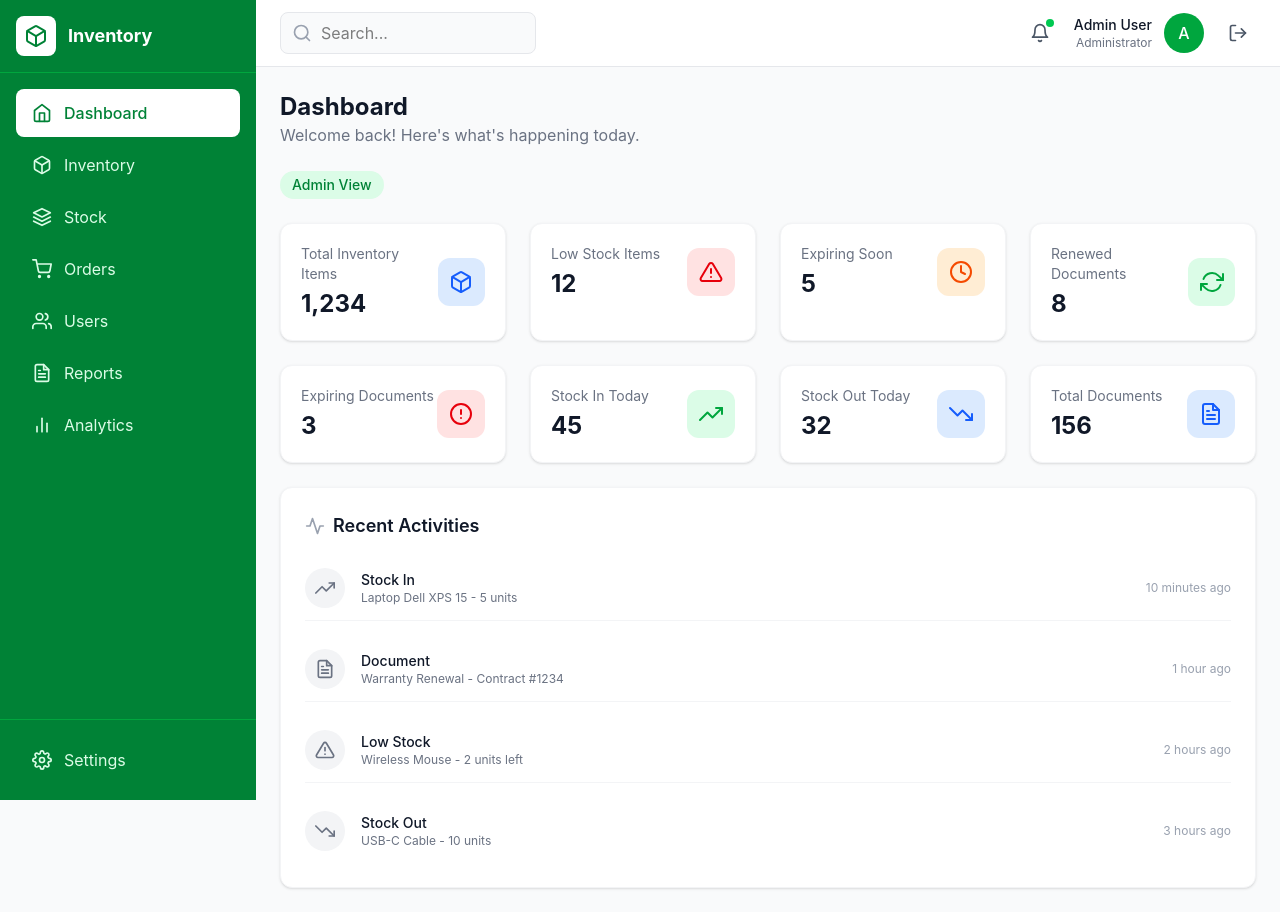
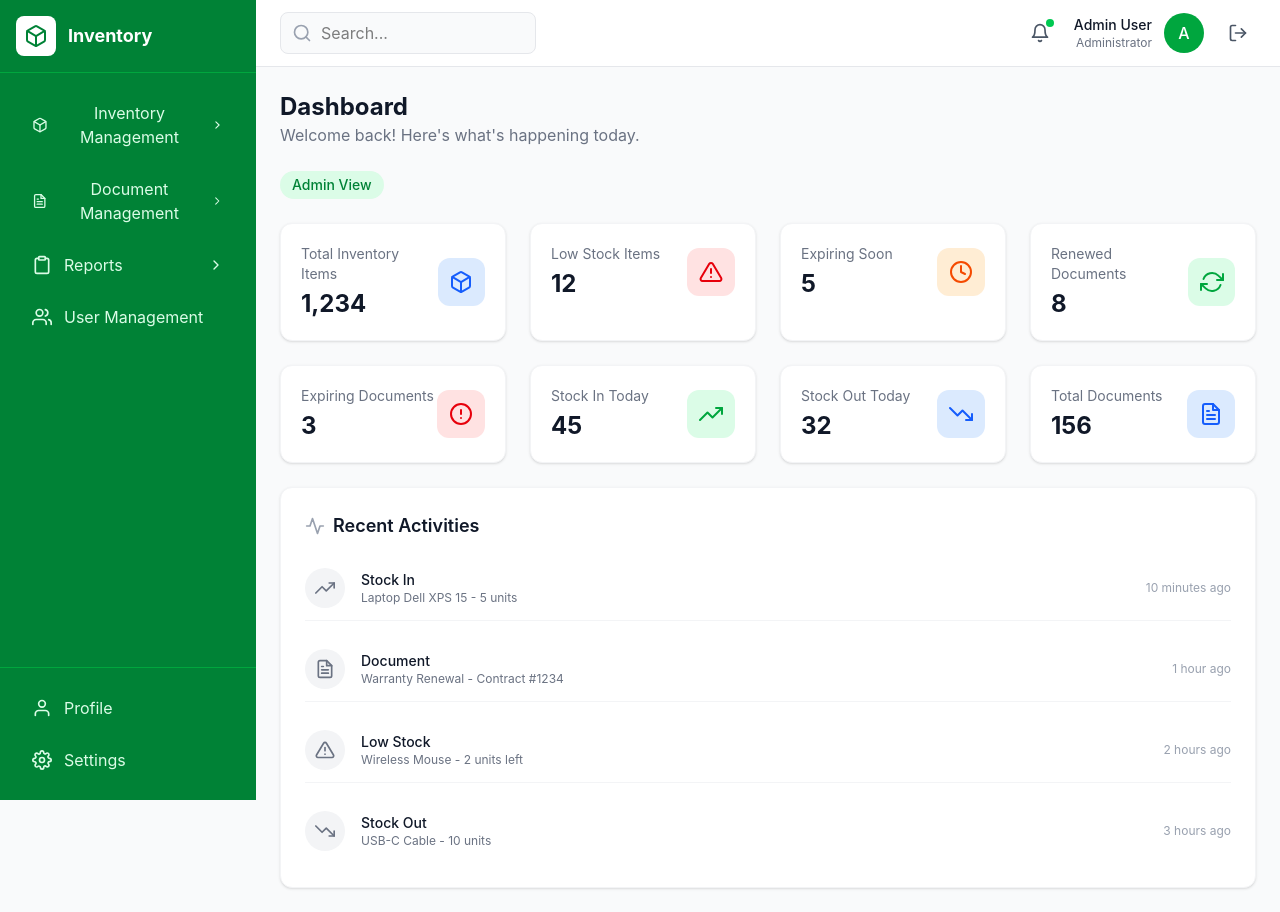
Before and after one commit to Bigboss619/inventory-system, a React app in the folder frontend/: page /dashboard in a window 1280 px wide. Built offline with nearby package versions, Linux system fonts and the light colour scheme; the HTML template or start-up script is replaced by a standard one.

Commit message:
feat: implement collapsible menu structure in Sidebar with nested items

```diff
--- a/frontend/src/components/layout/Sidebar.jsx
+++ b/frontend/src/components/layout/Sidebar.jsx
@@ -1,28 +1,66 @@
-import React from 'react';
+import React, { useState } from 'react';
 import { NavLink } from 'react-router-dom';
 import {
-  FiHome,
   FiBox,
   FiLayers,
-  FiShoppingCart,
+  FiFileText,
   FiUsers,
-  FiFileText,
-  FiBarChart2,
+  FiUser,
+  FiChevronDown,
+  FiChevronRight,
   FiSettings,
-  FiX
+  FiX,
+  FiClipboard,
+  FiFile,
+  FiBell,
+  FiTrendingUp,
+  FiTrendingDown,
+  FiUserCheck
 } from 'react-icons/fi';
 
-const menuItems = [
-  { path: '/dashboard', icon: FiHome, label: 'Dashboard' },
-  { path: '/inventory', icon: FiBox, label: 'Inventory' },
-  { path: '/stock', icon: FiLayers, label: 'Stock' },
-  { path: '/orders', icon: FiShoppingCart, label: 'Orders' },
-  { path: '/users', icon: FiUsers, label: 'Users' },
-  { path: '/reports', icon: FiFileText, label: 'Reports' },
-  { path: '/analytics', icon: FiBarChart2, label: 'Analytics' },
+// Menu structure
+const MENU_ITEMS = [
+  {
+    title: 'Inventory Management',
+    icon: FiBox,
+    children: [
+      { label: 'Categories', path: '/inventory/categories', icon: FiLayers },
+      { label: 'Items', path: '/inventory/items', icon: FiBox },
+      { label: 'Stock In', path: '/inventory/stock-in', icon: FiTrendingUp },
+      { label: 'Stock Out', path: '/inventory/stock-out', icon: FiTrendingDown },
+      { label: 'Staff', path: '/inventory/staff', icon: FiUserCheck },
+    ]
+  },
+  {
+    title: 'Document Management',
+    icon: FiFileText,
+    children: [
+      { label: 'Categories', path: '/documents/categories', icon: FiLayers },
+      { label: 'Documents', path: '/documents/list', icon: FiFile },
+      { label: 'Reminders', path: '/documents/reminders', icon: FiBell },
+    ]
+  },
+  {
+    title: 'Reports',
+    icon: FiClipboard,
+    children: [
+      { label: 'Inventory Reports', path: '/reports/inventory', icon: FiBox },
+      { label: 'Document Reports', path: '/reports/documents', icon: FiFileText },
+    ]
+  },
+  { title: 'User Management', icon: FiUsers, path: '/users' },
 ];
 
 const Sidebar = ({ isOpen, onClose }) => {
+  const [openMenus, setOpenMenus] = useState({});
+
+  const toggleMenu = (title) => {
+    setOpenMenus(prev => ({
+      ...prev,
+      [title]: !prev[title]
+    }));
+  };
+
   return (
     <>
       {/* Overlay for mobile */}
@@ -60,9 +98,52 @@ const Sidebar = ({ isOpen, onClose }) => {
 
         {/* Menu */}
         <nav className="p-4 space-y-1">
-          {menuItems.map((item) => (
+          {MENU_ITEMS.map((item) => (
+            <div key={item.title}>
+              {item.children ? (
+                // Parent menu with children
+                <>
+                  <button
+                    onClick={() => toggleMenu(item.title)}
+                    className="w-full flex items-center justify-between gap-3 px-4 py-3 rounded-lg text-green-100 hover:bg-green-600 transition-all duration-200"
+                  >
+                    <div className="flex items-center gap-3">
+                      <item.icon className="w-5 h-5" />
+                      <span>{item.title}</span>
+                    </div>
+                    {openMenus[item.title] ? (
+                      <FiChevronDown className="w-4 h-4" />
+                    ) : (
+                      <FiChevronRight className="w-4 h-4" />
+                    )}
+                  </button>
+
+                  {/* Submenu */}
+                  {openMenus[item.title] && (
+                    <div className="ml-4 pl-4 border-l border-green-500 space-y-1">
+                      {item.children.map((child) => (
                         <NavLink
-              key={item.path}
+                          key={child.path}
+                          to={child.path}
+                          onClick={onClose}
+                          className={({ isActive }) =>
+                            `flex items-center gap-3 px-4 py-2 rounded-lg transition-all duration-200 text-sm ${
+                              isActive
+                                ? 'bg-white text-green-700 font-medium'
+                                : 'text-green-100 hover:bg-green-600'
+                            }`
+                          }
+                        >
+                          <child.icon className="w-4 h-4" />
+                          <span>{child.label}</span>
+                        </NavLink>
+                      ))}
+                    </div>
+                  )}
+                </>
+              ) : (
+                // Single menu item
+                <NavLink
                   to={item.path}
                   onClick={onClose}
                   className={({ isActive }) =>
@@ -74,13 +155,30 @@ const Sidebar = ({ isOpen, onClose }) => {
                   }
                 >
                   <item.icon className="w-5 h-5" />
-              <span>{item.label}</span>
+                  <span>{item.title}</span>
                 </NavLink>
+              )}
+            </div>
           ))}
         </nav>
 
-        {/* Settings at bottom */}
-        <div className="absolute bottom-0 left-0 right-0 p-4 border-t border-green-600">
+        {/* Bottom section */}
+        <div className="absolute bottom-0 left-0 right-0 p-4 border-t border-green-600 space-y-1">
+          <NavLink
+            to="/profile"
+            onClick={onClose}
+            className={({ isActive }) =>
+              `flex items-center gap-3 px-4 py-3 rounded-lg transition-all duration-200 ${
+                isActive
+                  ? 'bg-white text-green-700 font-medium'
+                  : 'text-green-100 hover:bg-green-600'
+              }`
+            }
+          >
+            <FiUser className="w-5 h-5" />
+            <span>Profile</span>
+          </NavLink>
+
           <NavLink
             to="/settings"
             onClick={onClose}
```
Lines whose indentation alone changed are shown as unchanged.
